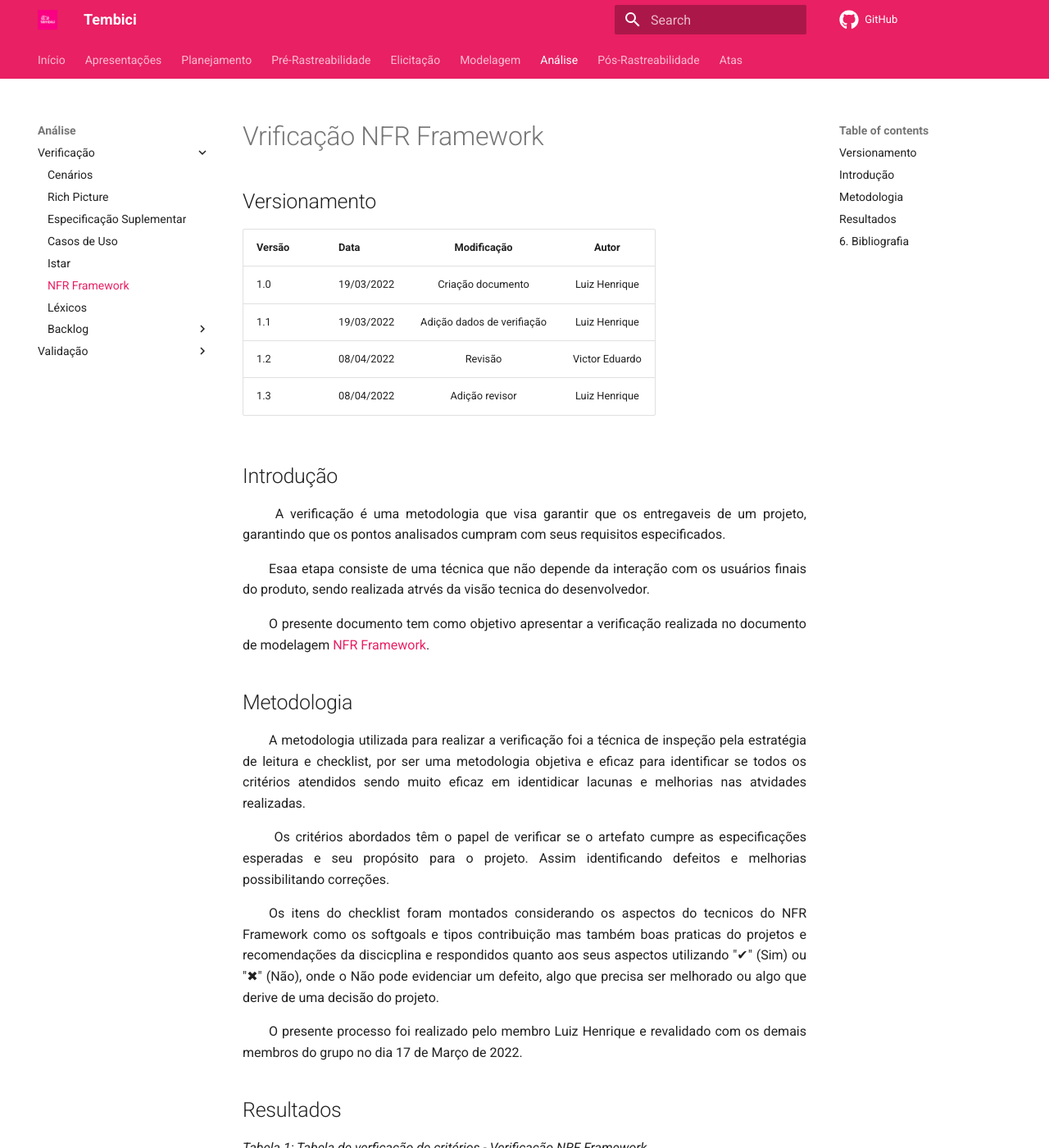
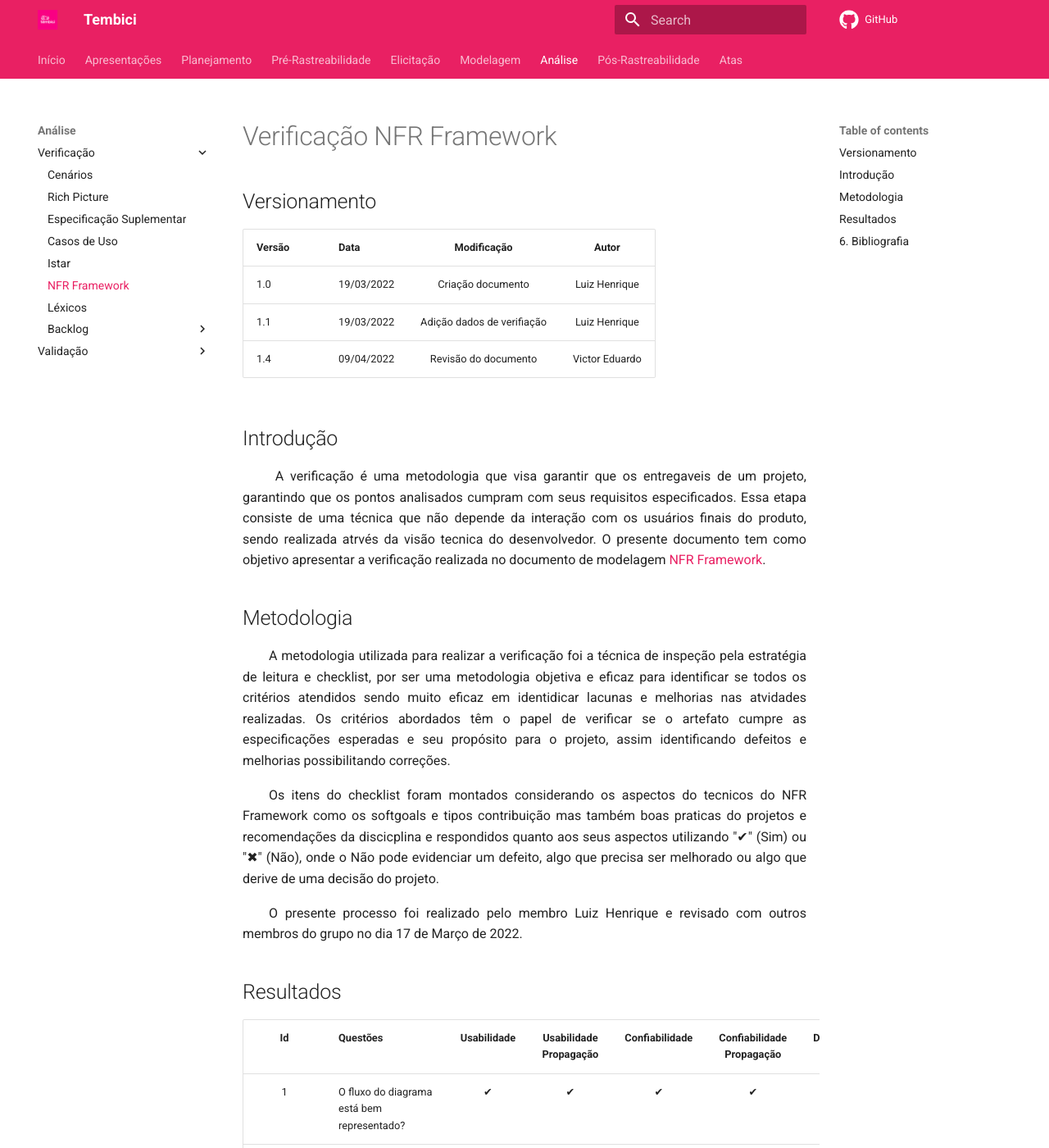
Before and after one commit to Requisitos-de-Software/2021.2-Tembici, an MkDocs documentation site: the page built from docs/analise/verificacao/nfrframework.md, in a window 1280 px wide and 1400 px high. Shown: the whole window at 82% size. Built offline with MkDocs 1.6.1 and Material for MkDocs 9.7.7, drawn with Linux system fonts in a browser that asks for light colours; comment, search, counter and statistics services are not loaded; some of the changed text lies outside the part shown.

Commit message:
77 - Validação do heatmap e da revisão do NFR

```diff
--- a/docs/analise/verificacao/nfrframework.md
+++ b/docs/analise/verificacao/nfrframework.md
@@ -1,29 +1,21 @@
-# Vrificação NFR Framework
+# Verificação NFR Framework
 
 ## Versionamento
 | Versão | Data | Modificação | Autor |
 |-|-|:-:|:-:|
 | 1.0 | 19/03/2022 | Criação documento | Luiz Henrique |
 | 1.1 | 19/03/2022 | Adição dados de verifiação | Luiz Henrique |
-| 1.2 | 08/04/2022 | Revisão | Victor Eduardo |
-| 1.3 | 08/04/2022 | Adição revisor | Luiz Henrique |
-
+| 1.4 | 09/04/2022 | Revisão do documento | Victor Eduardo |
 
 ## Introdução
-
-<p align="justify">&emsp;&emsp; A verificação é uma metodologia que visa garantir que os entregaveis de um projeto, garantindo que os pontos analisados cumpram com seus requisitos especificados.</p>
-<p align="justify">&emsp;&emsp;Esaa etapa consiste de uma técnica que não depende da interação com os usuários finais do produto, sendo realizada atrvés da visão tecnica do desenvolvedor. </p>
-<p align="justify">&emsp;&emsp;O presente documento tem como objetivo apresentar a verificação realizada no documento de modelagem <a href="https://requisitos-de-software.github.io/2021.2-Tembici/modelagem/nfrframework/">NFR Framework</a>.</p>
+<p align="justify">&emsp;&emsp; A verificação é uma metodologia que visa garantir que os entregaveis de um projeto, garantindo que os pontos analisados cumpram com seus requisitos especificados. Essa etapa consiste de uma técnica que não depende da interação com os usuários finais do produto, sendo realizada atrvés da visão tecnica do desenvolvedor. O presente documento tem como objetivo apresentar a verificação realizada no documento de modelagem <a href="https://requisitos-de-software.github.io/2021.2-Tembici/modelagem/nfrframework/">NFR Framework</a>.</p>
 
 ## Metodologia
-<p align="justify">&emsp;&emsp;A metodologia utilizada para realizar a verificação foi a técnica de inspeção pela estratégia de leitura e checklist, por ser uma metodologia objetiva e eficaz para identificar se todos os critérios atendidos sendo muito eficaz em identidicar lacunas e melhorias nas atvidades realizadas.</p>
-<p align="justify">&emsp;&emsp;  Os critérios abordados têm o papel de verificar se o artefato cumpre as especificações esperadas e seu propósito para o projeto. Assim identificando defeitos e melhorias possibilitando correções. </p>
+<p align="justify">&emsp;&emsp;A metodologia utilizada para realizar a verificação foi a técnica de inspeção pela estratégia de leitura e checklist, por ser uma metodologia objetiva e eficaz para identificar se todos os critérios atendidos sendo muito eficaz em identidicar lacunas e melhorias nas atvidades realizadas. Os critérios abordados têm o papel de verificar se o artefato cumpre as especificações esperadas e seu propósito para o projeto, assim identificando defeitos e melhorias possibilitando correções.</p>
 <p align="justify">&emsp;&emsp;Os itens do checklist foram montados considerando os aspectos do tecnicos do NFR Framework como os softgoals e tipos contribuição mas também boas praticas do projetos e recomendações da discicplina e respondidos quanto aos seus aspectos utilizando "✔" (Sim) ou "✖" (Não), onde o Não pode evidenciar um  defeito, algo que precisa ser melhorado ou algo que derive de uma decisão do projeto.</p>
-<p align="justify">&emsp;&emsp;O presente processo foi realizado pelo membro Luiz Henrique e revalidado com os demais membros do grupo no dia 17 de Março de 2022.</p>
+<p align="justify">&emsp;&emsp;O presente processo foi realizado pelo membro Luiz Henrique e revisado com outros membros do grupo no dia 17 de Março de 2022.</p>
 
 ## Resultados
-
-*Tabela 1: Tabela de verficação de critérios - Verificação NRF Framework*
 
 | Id | Questões | Usabilidade | Usabilidade Propagação | Confiabilidade | Confiabilidade Propagação | Desempenho | Desempenho Propagação | Suportabilidade | Suportabilidade Propagação |
 | :----: | ----------- | :---------: | :------------: | :--------: | :-------------: | :-------------: | :-------------: | :-------------: | :-------------: |
@@ -41,8 +33,9 @@
 | 12 | Existem contribuições negativas? | ✖ | ✖ | ✔ | ✔ | ✖  | ✖  | ✖  | ✖  |
 | 13 | As contribuições positivas estão corretamente representadas e aplicadas? | ✔ | ✔ | ✔ | ✔ | ✔ | ✔ | ✔ | ✔ |
 | 14 | As contribuições negativas estão corretamente representadas e aplicadas? | ✔ | ✔ | ✔ | ✔ | ✔ | ✔ | ✔ | ✔ |
-|    | Total | 92.9% | 92.9% | 100% | 100% | 92.9% | 92.9% | 92.9% |  |
+|  -  | Total | 92.9% | 92.9% | 100% | 100% | 92.9% | 92.9% | 92.9% |  |
 
+*Tabela 1: Tabela de verficação de critérios - Verificação NRF Framework*
 *Fonte: Elaboração dos autores do presente documento*
 
 <p align="justify">&emsp;&emsp; A verificação do documento NFR Framework se encontra de acordo com os padrões esperados. Porém alguns diagramas confecção dde Interdependência de Softgoal priorizou as contribuições positivas em detrimento das negativa. Porém vale resaltar que as contribuições negativas apesar de não se encaixarem em todos os contextos são importantes para o projeto, uma vez que permitirá que o desenvolvedor entenda o que não se deve fazer para atingir um determinado objetivo. Assim, essa verificação contribuirá bastante com a elaboração e aprimoramento da modelagem feita pela a equipe. Pode-se visualizar os resultados a partir do gráfico abaixo:
@@ -51,5 +44,4 @@
 ![Grafico - Verificação - NRF Framework](../../assets/verificacao/istar/graficoNFR.png)
 
 ## 6. Bibliografia
-
-SERRANO, Milene; SERRANO, Maurício. Requisitos - Aula 10. Acesso em: 16 de Março de 2022
+- SERRANO, Milene; SERRANO, Maurício. Requisitos - Aula 10. Acesso em: 16 de Março de 2022
```
Also changed, not shown: docs/planejamento/heatmap.md (+6 -6 lines), docs/assets/planejamento/heatmap.png (renamed from docs/assets/planejamento/reatmap.png).
